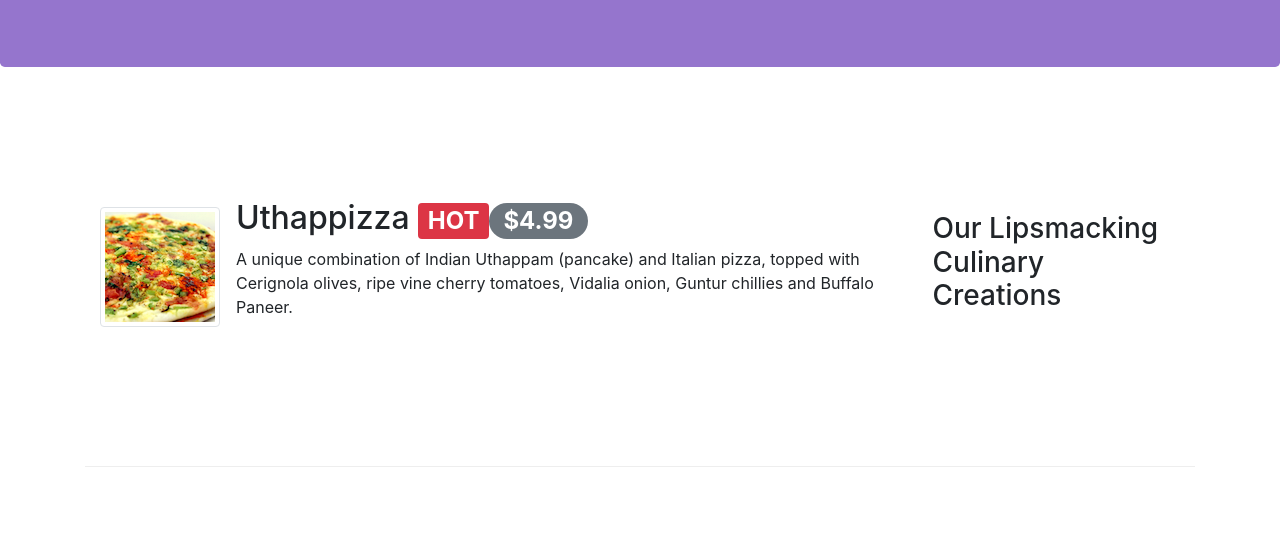
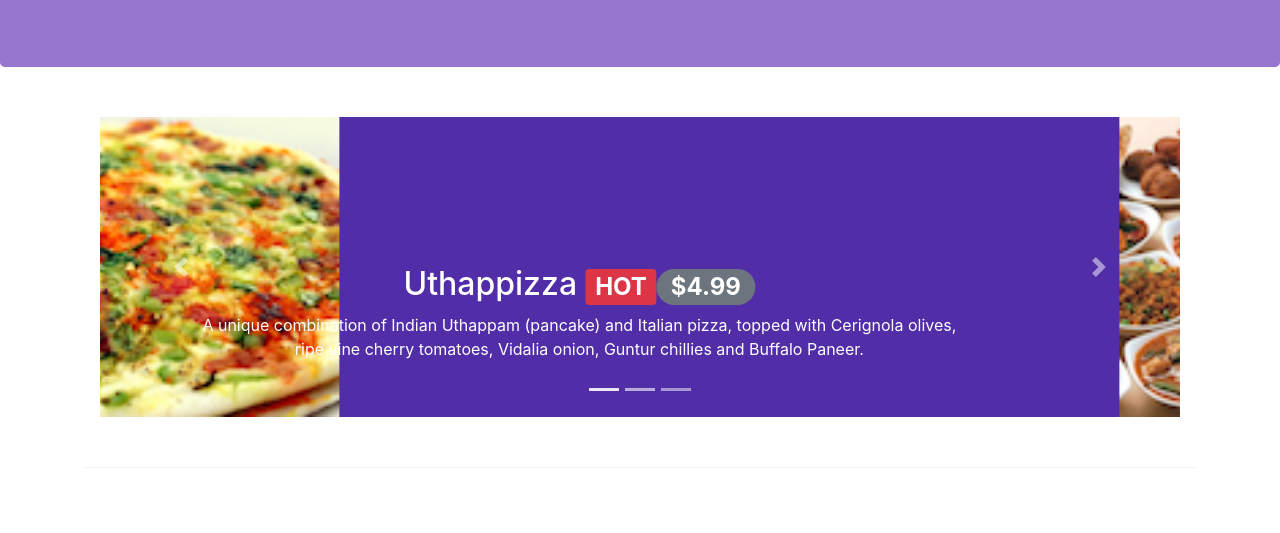
Before and after one commit to AlfiyaShaikh-10/Front-End-Web_UI_framework, a website: page index.html in a window 1280 px wide. Shown: the part 267-800 px from the top of the page. Drawn offline with nearby package versions, Linux system fonts and the light colour scheme.

Commit message:
carousel

```diff
--- a/css/styles.css
+++ b/css/styles.css
@@ -43,3 +43,17 @@ body{
 .btn-warning{
     padding: 0.5rem 3.5rem;
 }
+.carousel {
+    background:#512DA8;
+}
+
+.carousel-item {
+  height: 300px;
+}
+
+.carousel-item img {
+    position: absolute;
+    top: 0;
+    left: 0;
+    min-height: 300px;
+}
--- a/index.html
+++ b/index.html
@@ -36,7 +36,7 @@
                 </ul>
                 <span class="navbar-text">
                     <a data-toggle="modal" data-target="#loginModal">
-                    <span class="fa fa-sign-in"></span> Login</a>
+                        <span class="fa fa-sign-in"></span> Login</a>
                 </span>
             </div>
         </div>
@@ -54,12 +54,14 @@
                     <form>
                         <div class="form-row">
                             <div class="form-group col-sm-4">
-                                    <label class="sr-only" for="exampleInputEmail3">Email address</label>
-                                    <input type="email" class="form-control form-control-sm mr-1" id="exampleInputEmail3" placeholder="Enter email">
+                                <label class="sr-only" for="exampleInputEmail3">Email address</label>
+                                <input type="email" class="form-control form-control-sm mr-1" id="exampleInputEmail3"
+                                    placeholder="Enter email">
                             </div>
                             <div class="form-group col-sm-4">
                                 <label class="sr-only" for="exampleInputPassword3">Password</label>
-                                <input type="password" class="form-control form-control-sm mr-1" id="exampleInputPassword3" placeholder="Password">
+                                <input type="password" class="form-control form-control-sm mr-1"
+                                    id="exampleInputPassword3" placeholder="Password">
                             </div>
                             <div class="col-sm-auto">
                                 <div class="form-check">
@@ -70,7 +72,8 @@
                             </div>
                         </div>
                         <div class="form-row">
-                            <button type="button" class="btn btn-secondary btn-sm ml-auto" data-dismiss="modal">Cancel</button>
+                            <button type="button" class="btn btn-secondary btn-sm ml-auto"
+                                data-dismiss="modal">Cancel</button>
                             <button type="submit" class="btn btn-primary btn-sm ml-1">Sign in</button>
                         </div>
                     </form>
@@ -108,6 +111,64 @@
     </header>
 
     <div class="container">
+        <div class="row row-content">
+            <div class="col">
+                <div id="mycarousel" class="carousel  slide" data-ride="carousel">
+                    <div class="carousel-inner" role="listbox">
+                        <div class="carousel-item active">
+                            <img class="img-fluid d-block" src="img/uthappizza.png" alt="uthappizza">
+                            <div class="carousel-caption d-md-block d-none">
+                                <h2>Uthappizza <span class="badge badge-danger">HOT</span><span
+                                        class="badge badge-pill badge-secondary">$4.99</span>
+                                </h2>
+                                <p class="d-none d-sm-block">A unique combination of Indian Uthappam (pancake) and
+                                    Italian pizza, topped with Cerignola olives, ripe vine
+                                    cherry tomatoes, Vidalia onion, Guntur chillies and
+                                    Buffalo Paneer.</p>
+                            </div>
+                        </div>
+                        <div class="carousel-item ">
+                            <img src="/img/buffet.png" alt="buffet" class="d-block imd-fluid">
+                            <div class="d-md-block d-none carousel-caption">
+                                <h2>Weekend Grand Buffet <span class="badge badge-danger">NEW</span></h2>
+
+                                <p class="d-none d-sm-block">Featuring mouthwatering combinations with a choice of five
+                                    different salads, six enticing
+                                    appetizers, six main entrees and five choicest desserts. Free flowing bubbly and
+                                    soft
+                                    drinks.
+                                    All for just $19.99 per person </p>
+                            </div>
+
+                        </div>
+                        <div class="carousel-item ">
+                            <img src="/img/alberto.png" alt="alberto" class="d-block img-fluid">
+                            <div class="carousel-caption d-none d-md-block">
+                                <h2 class="mt-0">Alberto Somayya</h2>
+                                <h4>Executive Chef</h4>
+                                <p class="d-none d-sm-block">Award winning three-star Michelin chef with wide
+                                    International experience having worked closely with
+                                    whos-who in the culinary world, he specializes in
+                                    creating mouthwatering Indo-Italian fusion experiences.
+                                </p>
+                            </div>
+                        </div>
+                    </div>
+                    <ol class="carousel-indicators">
+                        <li data-target="#mycarousel" data-slide-to="0" class="active"></li>
+                        <li data-target="#mycarousel" data-slide-to="1"></li>
+                        <li data-target="#mycarousel" data-slide-to="2"></li>
+                    </ol>
+                    <a href="#mycarousel" class="carousel-control-prev" role="button" data-slide="prev">
+                        <span class="carousel-control-prev-icon"></span>
+                    </a>
+                    <a href="#mycarousel" class="carousel-control-next" role="button" data-slide="next">
+                        <span class="carousel-control-next-icon"></span>
+                    </a>
+                </div>
+            </div>
+        </div>
+
         <div class="row row-content align-items-center">
             <div class="col-12 col-sm-4 order-sm-last col-md-3">
                 <h3>Our Lipsmacking Culinary Creations</h3>
@@ -320,7 +381,7 @@
     <script src="node_modules/popper.js/dist/umd/popper.min.js"></script>
     <script src="node_modules/bootstrap/dist/js/bootstrap.min.js"></script>
     <script>
-        $(document).ready(function(){
+        $(document).ready(function () {
             $('[data-toggle="tooltip"]').tooltip();
         });
     </script>
```
